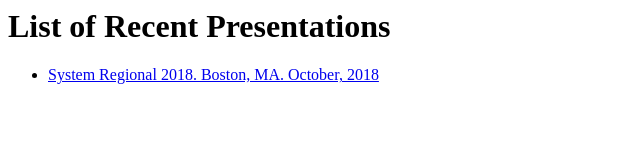
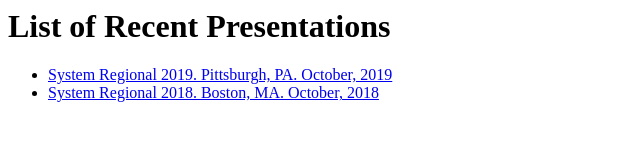
Before and after one commit to rubenhm/talks, a plain HTML site: page index.html in a window 1280 px wide. Shown: the whole page, without its empty margins (0-640 px from the left). Drawn offline with Linux system fonts and the light colour scheme.

Commit message:
Added link to System Regional 2019

```diff
--- a/index.html
+++ b/index.html
@@ -6,7 +6,8 @@
 <h1>List of Recent Presentations</h1>
 <div>
 <ul>
-<li><a href="https://rubenhm.org/talks/sysreg2018">System Regional 2018. Boston, MA. October, 2018</a></li>
+	<li><a href="https://rubenhm.org/talks/sysreg2019">System Regional 2019. Pittsburgh, PA. October, 2019</a></li>
+	<li><a href="https://rubenhm.org/talks/sysreg2018">System Regional 2018. Boston, MA. October, 2018</a></li>
 </ul>
 </div>
 </body>
```
